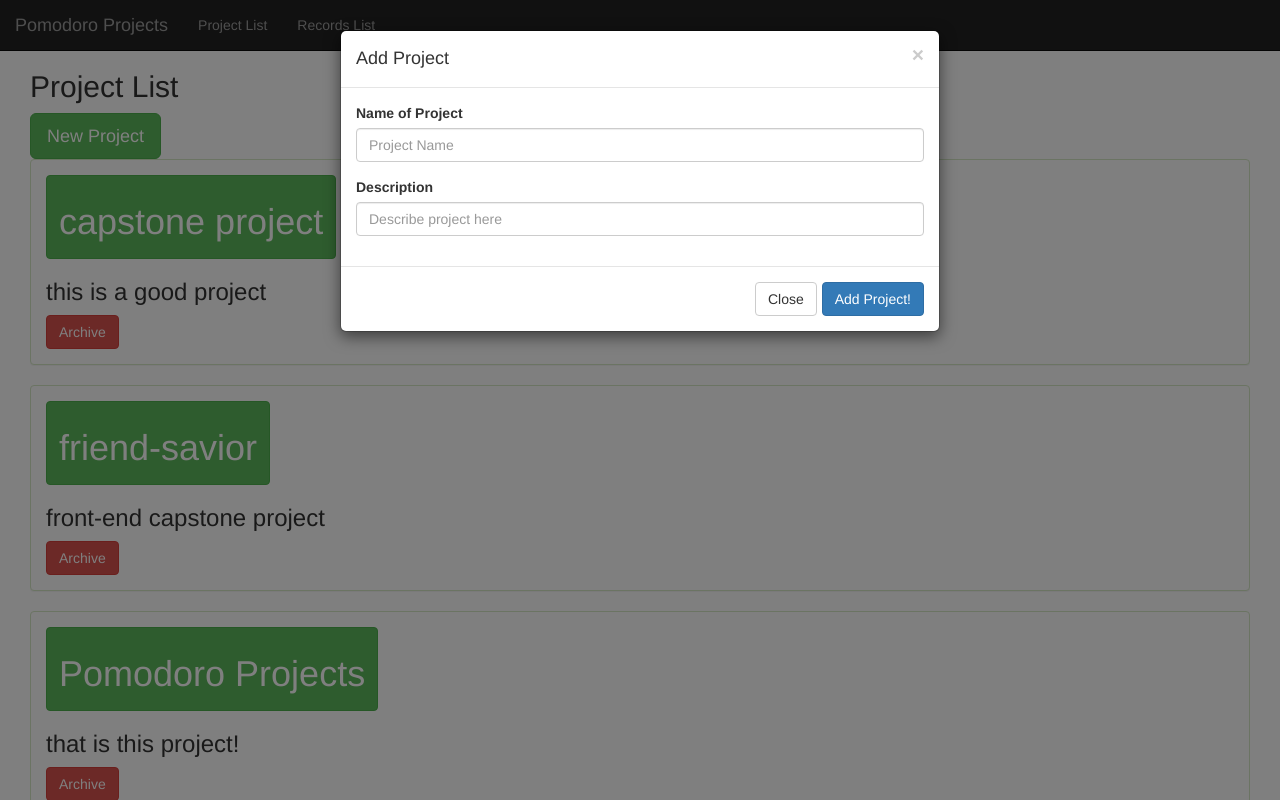
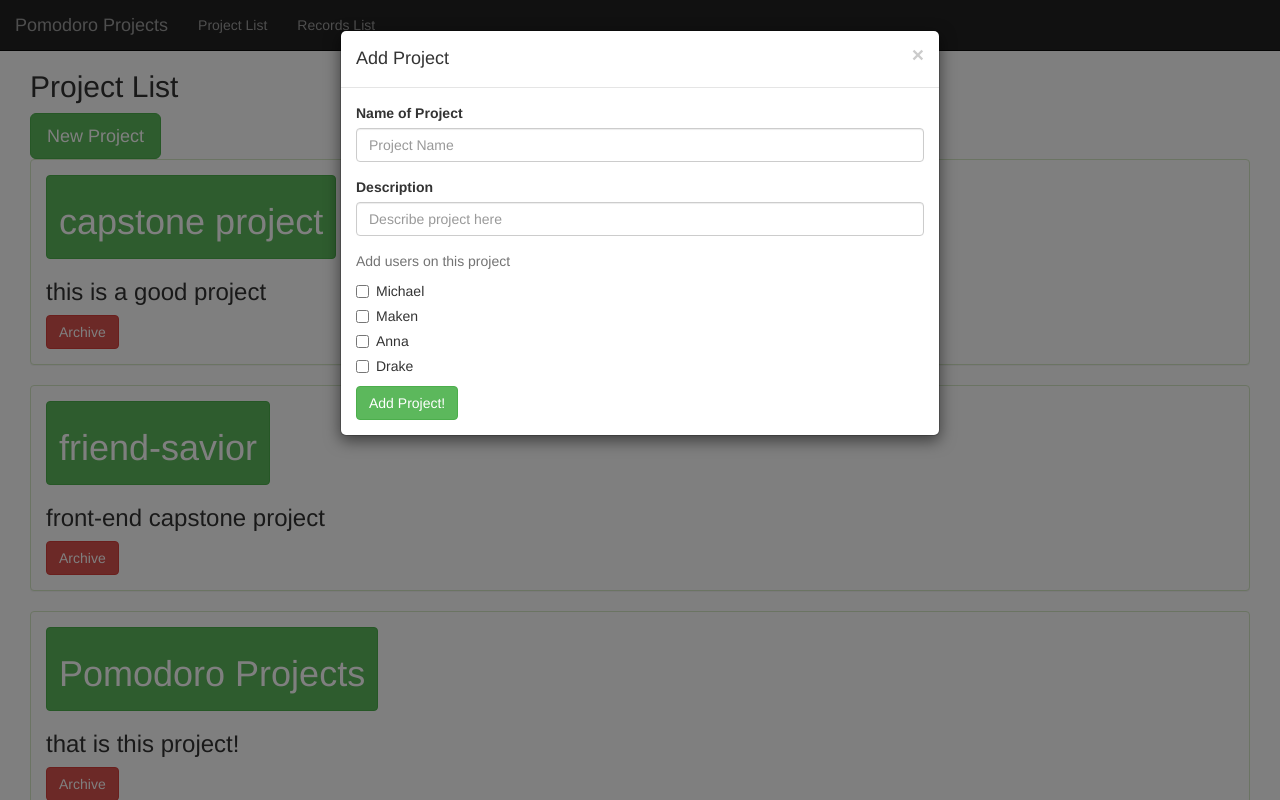
Before and after one commit to DrakeMorrison/TeamPomodoro, a React (Create React App) app: page /projectlist in a window 1280 px wide. Both pictures are taken after a click on the button "New Project". Shown: the top 800 px of the page. Built offline with nearby package versions, Linux system fonts and the light colour scheme.

Commit message:
form started

```diff
--- a/src/components/ProjectList/ProjectList.jsx
+++ b/src/components/ProjectList/ProjectList.jsx
@@ -2,12 +2,40 @@ import React from 'react';
 import ProjectRow from './ProjectRow/ProjectRow';
 
 export default class ProjectList extends React.Component {
+
+  stateBuilder = () => {
+    let newState = {};
+
+    // TODO: make this dynamic
+    const checkboxes = {
+      Maken: false,
+      Anna: false,
+      Michael: false,
+    };
+
+    const newProjectState = {
+      name: '',
+      description: '',
+      userIds: [],
+    };
+
+    newState = {
+      newProject: newProjectState,
+      checkboxes: checkboxes
+    }
+
+    return newState;
+  }
+
+  state = this.stateBuilder();
+
   render() {
     const projects = {
       archived: [],
-      unarchived: []
+      unarchived: [],
     };
 
+    // build projects object
     this.props.initialData.projects.forEach(project => {
       if (project.isArchived) {
         projects.archived.push(project);
@@ -16,13 +44,62 @@ export default class ProjectList extends React.Component {
       }
     });
 
+    // build unarchived projects
     const unarchivedProjects = projects.unarchived.map(project => {
       return <ProjectRow key={project.id} project={project} isDisabled={false} projectMethods={this.props.projectMethods} />;
     });
 
+    // build archivedprojects
     const archivedProjects = projects.archived.map(project => {
       return <ProjectRow key={project.id} project={project} isDisabled={true} projectMethods={this.props.projectMethods} />;
     })
+
+    // project checkboxes
+    const projectCheckboxHandler = (event) => {
+      // const newUids = this.state.newProject.userIds;
+
+      // if (event.target.isChecked) {
+      //   newUids.push(event.target.value);
+      // }
+
+      console.log(event.target.checked);
+
+      // this.setState({ newProject: {
+      //   userIds: newUids
+      // }});
+    }
+
+    // build userList for modal checkbox
+    const userList = this.props.initialData.users.map(user => {
+      return (
+        <div className="checkbox" key={user.id}>
+          <label>
+            <input onChange={projectCheckboxHandler} checked={this.state.checkboxes[user.name]} value={user.id} type="checkbox"></input>
+            {user.name}
+          </label>
+        </div>
+      );
+    });
+
+    // create new project
+    const createNewProject = (e) => {
+      e.preventDefault();
+      console.error('thing', e);
+    }
+
+    // project name
+    const projectNameHandler = (event) => {
+      this.setState({ newProject: {
+        name: event.target.value
+      }});
+    }
+
+    // project description
+    const projectDescriptionHandler = (event) => {
+      this.setState({ newProject: {
+        description: event.target.value
+      }});
+    }
 
     const modalJSX = (
       <div className="modal fade" id="addProject" tabIndex="-1" role="dialog" aria-labelledby="myModalLabel">
@@ -34,22 +111,23 @@ export default class ProjectList extends React.Component {
             </div>
             <div className="modal-body">
 
-              <form>
-                <div class="form-group">
-                  <label for="nameOfProject">Name of Project</label>
-                  <input type="text" class="form-control" id="nameOfProject" placeholder="Project Name"></input>
+              <form onSubmit={createNewProject}>
+                <div className="form-group">
+                  <label htmlFor="nameOfProject">Name of Project</label>
+                  <input onChange={projectNameHandler} value={this.state.newProject.name} type="text" className="form-control" id="nameOfProject" placeholder="Project Name"></input>
                 </div>
-                <div class="form-group">
-                  <label for="descriptionOfProject">Description</label>
-                  <input type="text" class="form-control" id="descriptionOfProject" placeholder="Describe project here"></input>
+
+                <div className="form-group">
+                  <label htmlFor="descriptionOfProject">Description</label>
+                  <input onChange={projectDescriptionHandler} value={this.state.newProject.description} type="text" className="form-control" id="descriptionOfProject" placeholder="Describe project here"></input>
                 </div>
+
+                <p className='help-block'>Add users on this project</p>
+                {userList}
+
+                <button type="submit" className="btn btn-success">Add Project!</button>
               </form>
 
-
-            </div>
-            <div className="modal-footer">
-              <button type="button" className="btn btn-default" data-dismiss="modal">Close</button>
-              <button type="button" className="btn btn-primary">Add Project!</button>
             </div>
           </div>
         </div>
@@ -61,6 +139,7 @@ export default class ProjectList extends React.Component {
         {modalJSX}
         <h2>Project List</h2>
         <button className='btn btn-success btn-lg' data-toggle='modal' data-target='#addProject'>New Project</button>
+
         {unarchivedProjects}
 
         <h2>Archived Projects</h2>
```
